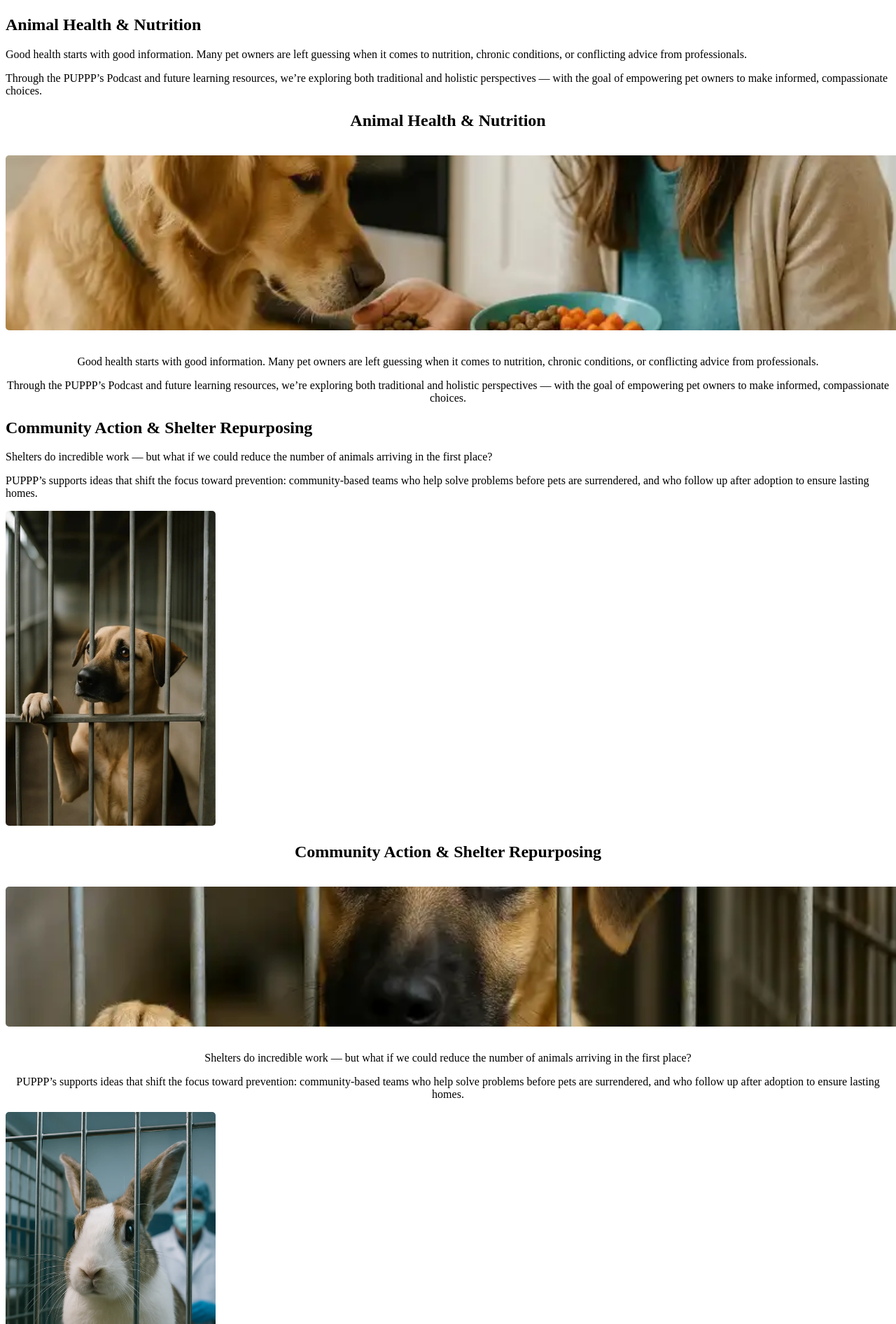
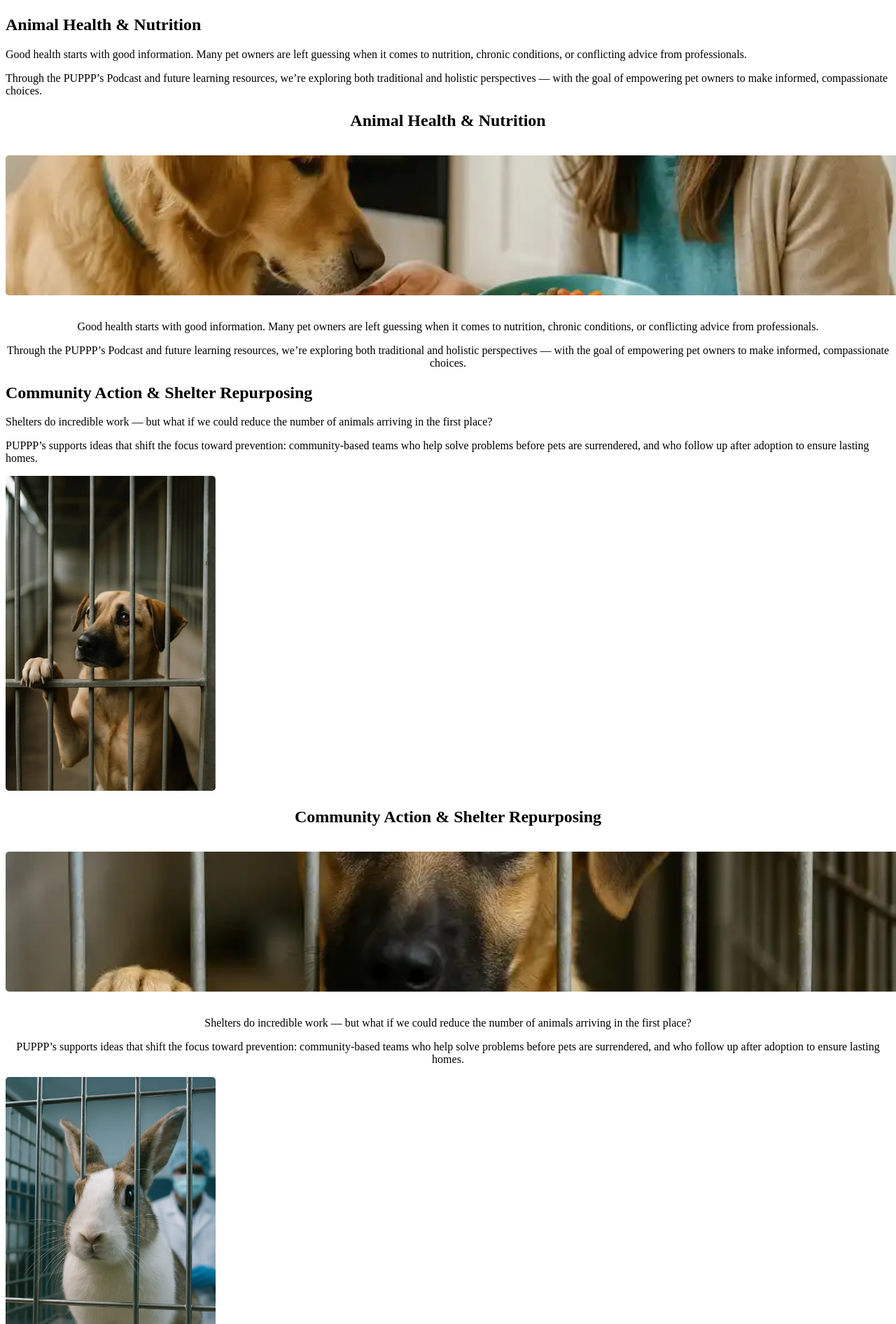
Before and after one commit to perstarke-webdev/puppps-by-joan, a Jekyll site: the page built from _pages/initiatives.html, in a window 1280 px wide. Shown: the part 2832-4724 px from the top of the page at 70% size. Built offline with Jekyll 4.4.1, drawn with Linux system fonts in a browser that asks for light colours; cached includes are drawn as plain includes.

Commit message:
responsiveness fixes

```diff
--- a/_pages/initiatives.html
+++ b/_pages/initiatives.html
@@ -33,7 +33,7 @@
 <!-- Mobile version -->
 <div class="mobile-only" style="text-align: center;">
     <h2>Animal Health & Nutrition</h2>
-    <img src="/assets/images/initiatives/health-mobile.webp" alt="Animal Health and Nutrition" class="itr-image" style="width:100vw; height: 250px; border-radius: 5px; margin: 1rem 0; object-fit: cover;">
+    <img src="/assets/images/initiatives/health-mobile.webp" alt="Animal Health and Nutrition" class="itr-image" style="width:100vw; height: 200px; border-radius: 5px; margin: 1rem 0; object-fit: cover;">
     <p>
         Good health starts with good information. Many pet owners are left guessing when it comes to nutrition, chronic conditions, or conflicting advice from professionals.
     </p>
@@ -95,7 +95,7 @@
 <!-- Mobile version -->
 <div class="mobile-only" style="text-align: center;">
     <h2>Ending Animal Lab Experiments</h2>
-    <img src="/assets/images/initiatives/labs-mobile.webp" alt="Ending lab testing on animals" class="itr-image" style="width:100vw; height: 250px; border-radius: 5px; margin: 1rem 0; object-fit: cover;">
+    <img src="/assets/images/initiatives/labs-mobile.webp" alt="Ending lab testing on animals" class="itr-image" style="width:100vw; height: 200px; border-radius: 5px; margin: 1rem 0; object-fit: cover;">
     <p>
         Animals deserve better than cages and chemicals. Across the country, advocates are already pushing for smarter legislation — and getting results.
     </p>
```
Also changed, not shown: assets/css/custom-styles.css (+6 -2 lines).
